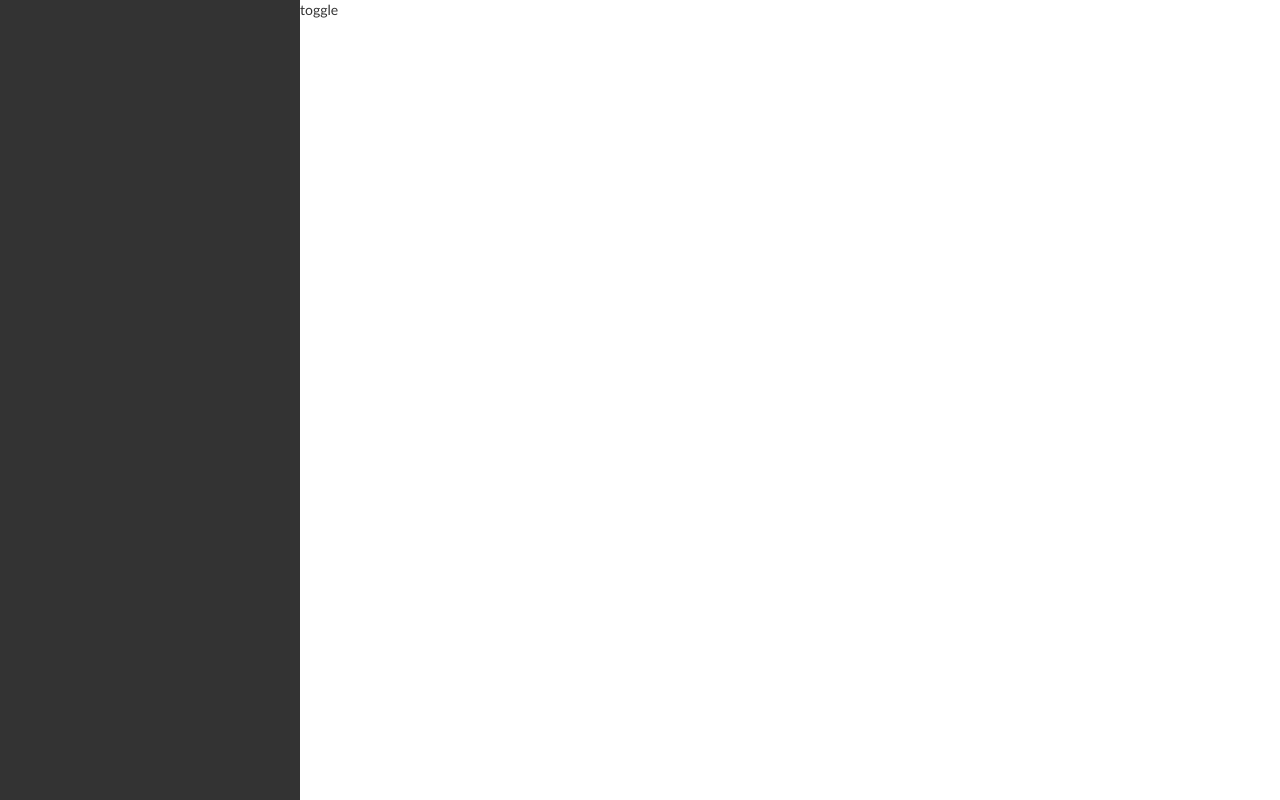
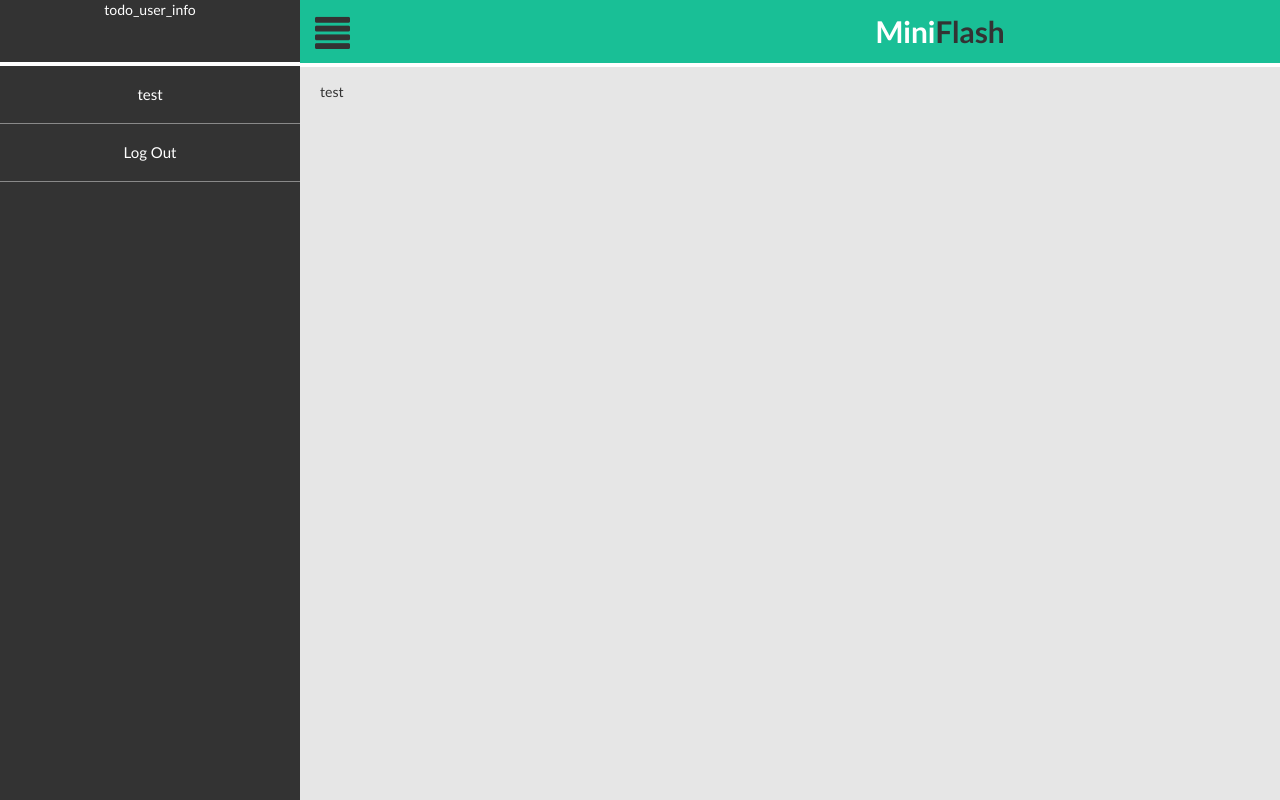
Before and after one commit to marlic1337/MiniFlash, a Django app: page /overview in a window 1280 px wide. Run offline with Django 3.2, Linux system fonts and the light colour scheme; the visitor is signed in with stand-in values (Sample User, id 1); some libraries are stand-ins or nearby versions.

Commit message:
overview frontend, log out

```diff
--- a/MiniFlash/MiniFlash/urls.py
+++ b/MiniFlash/MiniFlash/urls.py
@@ -9,5 +9,7 @@
     url(r'^overview', 'MiniFlash.views.overview', name='overview'),
 
     url(r'^admin/', include(admin.site.urls)),
+    #remove log out confirmation step
+    (r'^accounts/logout/$', 'django.contrib.auth.views.logout', {'next_page': '/'}),
     (r'^accounts/', include('allauth.urls')),
 )
--- a/MiniFlash/static/css/authenticated.css
+++ b/MiniFlash/static/css/authenticated.css
@@ -0,0 +1,48 @@
+#sb-site{
+    background-color: #E6E6E6!important;
+}
+
+.navigation_bar{
+    min-height: 60px;
+    background-color: #19BF96;
+    border-bottom: 4px solid #ffffff;
+}
+
+#auth_logo{
+    font-size: 30px;
+    font-weight: bold;
+    margin-top: 10px;
+}
+#auth_logo a:hover{
+    text-decoration: none;
+}
+
+#toggle_slider{
+    font-size: 35px;
+    margin-top: 9px;
+}
+
+#auth_container{
+    margin-top: 15px;
+    padding-left: 20px;
+    padding-right: 20px;
+}
+
+#user_info{
+    color: #ffffff;
+    text-align: center;
+    min-height: 66px;
+    border-bottom: 4px solid #ffffff;
+}
+
+.menu_item{
+    text-align: center;
+    min-height: 40px;
+    border-bottom: 1px solid #898989;
+    font-size: 15px;
+    margin-top: 18px;
+}
+.menu_item a{
+    color: #ffffff;
+    text-decoration: none;
+}
--- a/MiniFlash/static/css/main.css
+++ b/MiniFlash/static/css/main.css
@@ -3,8 +3,7 @@
     font-family: 'Trebuchet MS', Helvetica, sans-serif;
 }
 
-/* #Graphite Flat Button
-==================================================*/
+/* graphite flat button */
 .graphite-flat-button{
     position: relative;
     vertical-align: top;
@@ -28,19 +27,18 @@
     color: #ffffff;
 }
 
+.text_color_dark{
+    color: #333333;
+}
+
+.center_text{
+    text-align: center;
+}
+
 .center_vertical {
     position: relative;
     top: 45%;
     transform: translateY(-50%);
-}
-
-.verftical_divider{
-    border-left:1px solid #333333;
-    border-right:1px solid #333333;
-    height:280px;
-    position:absolute;
-    right:50%;
-    top: -40px;
 }
 
 .col-centered{
--- a/MiniFlash/templates/authenticated/authenticated_base.html
+++ b/MiniFlash/templates/authenticated/authenticated_base.html
@@ -1,18 +1,39 @@
 {% extends 'main.html' %}
 
 {% block extra_styles %}
+    <link href="/static/css/authenticated.css" rel="stylesheet">
     <link href="/static/css/slidebars.css" rel="stylesheet">
 {% endblock %}
 
 {% block main_content %}
 
     <div id="sb-site">
+        <!-- navbar -->
+        <nav class="navigation_bar" role="navigation">
+            <div class="container-fluid">
+                <div class="row">
+                    <div class="col-xs-4"><div id="toggle_slider" class="sb-toggle-left"><span class="glyphicon glyphicon-align-justify"></span></div></div>
+                    <div class="col-xs-4"><div id="auth_logo" class="center_text"><a href="{% url 'home' %}"><p class="text_color_white">Mini<span class="text_color_dark">Flash</span></p></a></div></div>
+                    <div class="col-xs-4"></div>
+                </div>
+            </div>
+        </nav><!-- end navbar -->
+
         <!-- main site content -->
-        <div class="sb-toggle-left">toggle</div>
+        <div class="container-fluid">
+            <div class="row">
+                <div id="auth_container" class="col-md-12">
+                    test
+                </div>
+            </div>
+        </div>
     </div>
 
     <div class="sb-slidebar sb-left sb-width-custom" data-sb-width="300px">
         <!-- left slidebar content -->
+        <div id="user_info">todo_user_info</div>
+        <div class="menu_item"><a href="#">test</a></div>
+        <div class="menu_item"><a href="{% url 'account_logout' %}">Log Out</a></div>
     </div>
 
 {% endblock %}
```
Also changed, not shown: MiniFlash/static/css/public.css (+9 -4 lines).
